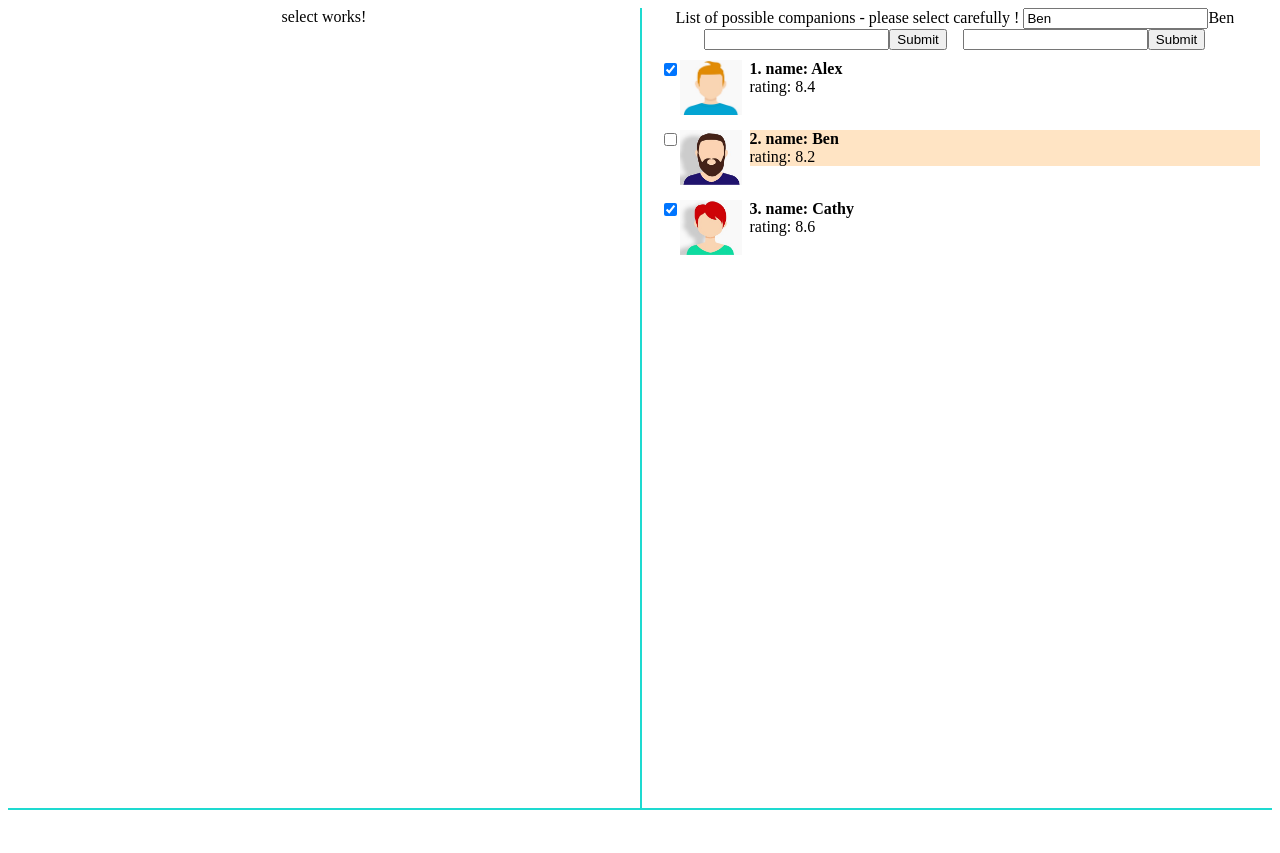
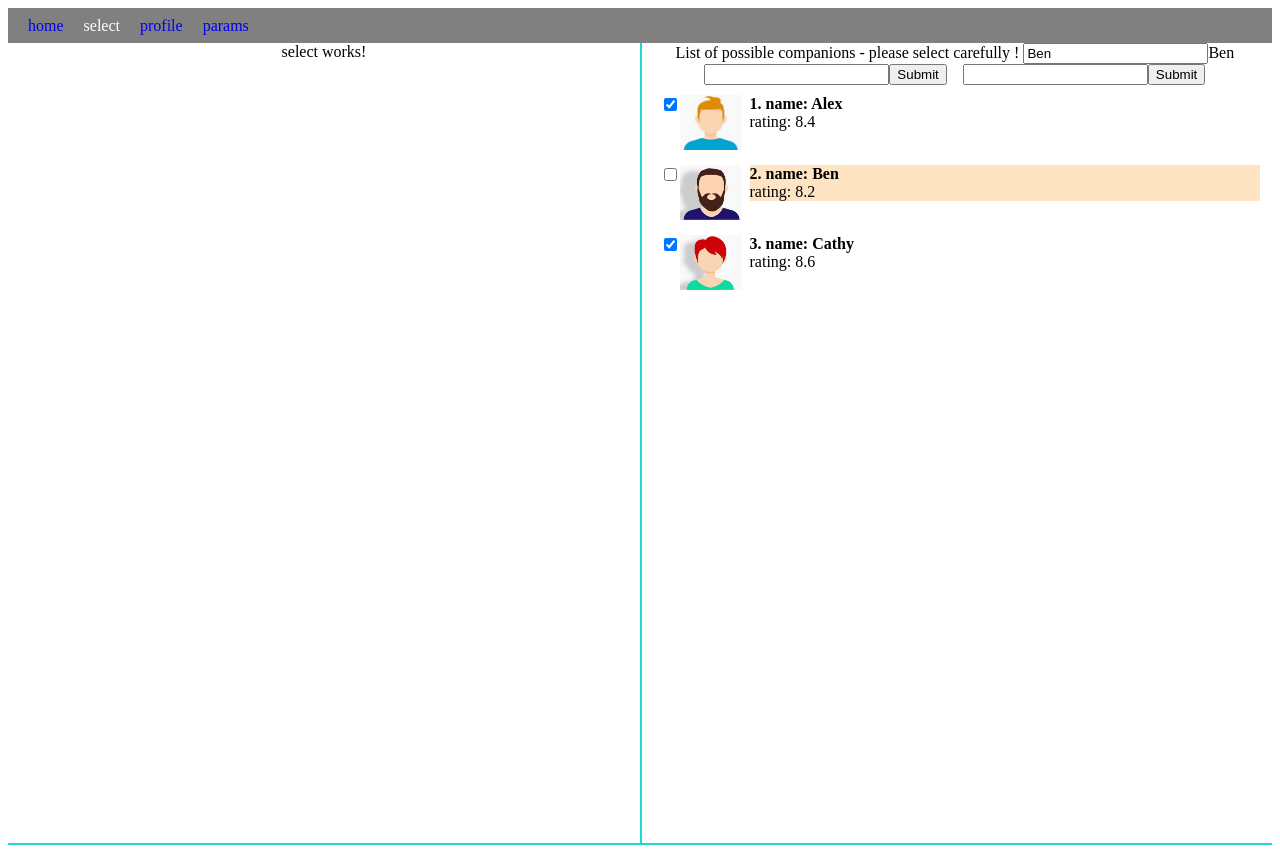
Before and after one commit to aripovula/carpoolNg, an Angular app: page /select in a window 1280 px wide. Before the commit the page ends 818 px from the top, so only its background shows below. Built offline with nearby package versions, Linux system fonts and the light colour scheme.

Commit message:
page routerlinks are done

```diff
--- /dev/null
+++ b/src/app/app-routing.module.ts
@@ -0,0 +1,30 @@
+import { NgModule } from '@angular/core';
+import { Routes, RouterModule } from '@angular/router';
+
+import { ItineraryComponent } from './itinerary/itinerary.component';
+import { SelectComponent } from './select/select.component';
+import { FeedbackComponent } from './feedback/feedback.component';
+import { ProfileComponent } from './profile/profile.component';
+import { ParamsComponent } from './params/params.component';
+import { NotFoundComponent } from './not-found/not-found.component';
+
+const appRoutes: Routes = [
+    { path: '', component: ItineraryComponent},
+    { path: 'select', component: SelectComponent},
+    { path: 'feedback/:id/:name', component: FeedbackComponent},
+    { path: 'profile', component: ProfileComponent},
+    { path: 'params', component: ParamsComponent},
+    { path: 'not-found', component: NotFoundComponent},
+    { path: '**', redirectTo: '/not-found' }
+  ];
+
+@NgModule({
+    imports: [
+        RouterModule.forRoot(appRoutes)
+      ],
+      exports: [RouterModule]
+})
+
+export class AppRoutingModule {
+
+}
--- a/src/app/app.component.css
+++ b/src/app/app.component.css
@@ -0,0 +1,32 @@
+/* .menu {
+    display: flex!important;
+    align-items: center!important;
+    justify-content: center!important;
+    text-decoration: none!important;
+    margin: 20px!important;
+  }
+   */
+
+   .header {
+    background: gray;
+     /* #364051; */
+    height: 35px;
+    line-height: 35px;
+    align-items: center;
+  }
+
+  .header__content {
+    height: 35px;
+    line-height: 35px;
+    align-items: center;
+    display: flex;
+  }
+
+  .header__title {
+    text-decoration: none;
+    margin-left: 20px;
+  }
+
+  .active-link{
+      color: white;
+  }
--- a/src/app/app.component.html
+++ b/src/app/app.component.html
@@ -1,4 +1,17 @@
 <!--The content below is only a placeholder and can be replaced.-->
+
 <div>
-      <app-select></app-select>
+      <div class="header header__content">
+            <a class="header__title"
+             routerLink="/"
+             routerLinkActive="active-link"
+             [routerLinkActiveOptions]="{exact: true}"
+            >home</a>
+            <a class="header__title" routerLink="/select" routerLinkActive="active-link">select</a>
+            <a class="header__title" routerLink="/profile" routerLinkActive="active-link">profile</a>
+            <a class="header__title" routerLink="/params" routerLinkActive="active-link">params</a>
+            <!-- <a class="header__title" routerLink="" routerLinkActive="active-link">idle</a>
+            <a class="header__title" routerLink="" routerLinkActive="active-link">idle</a> -->
+      </div>
+      <router-outlet></router-outlet>
 </div>
--- a/src/app/companions-list/companions-list.component.ts
+++ b/src/app/companions-list/companions-list.component.ts
@@ -1,4 +1,5 @@
 import { Component, OnInit, Output, EventEmitter, ViewChild, ElementRef, OnChanges } from '@angular/core';
+import { Router } from '@angular/router';
 
 import { LoggingService } from './../services/logging.service';
 import { DataService } from './../services/data.service';
@@ -65,7 +66,7 @@ export class CompanionsListComponent implements OnInit, OnChanges {
   //   { id: 3, name: 'Cathy', rating: 8.6, isFrequentlySelected: true, image: '../assets/Cathy.jpg' }
   // ];
 
-  constructor(private logService: LoggingService, private dataService: DataService) {  }
+  constructor(private logService: LoggingService, private dataService: DataService, private router: Router) {  }
 
   ngOnInit() {
     // console.log(this.companions[1]);
@@ -86,6 +87,7 @@ export class CompanionsListComponent implements OnInit, OnChanges {
   onLookUpNameSelected2(newWay: HTMLInputElement) {
     this.lookUpName2 = newWay.value;
     console.log('2' + this.lookUpName2);
+    this.router.navigate(['/feedback', this.lookUpName2, this.lookUpName2]);
   }
 
   onLookUpNameSelected3() {
--- a/src/app/feedback/feedback.component.html
+++ b/src/app/feedback/feedback.component.html
@@ -1,3 +1,3 @@
-<p>
+<!-- <p>
   feedback works!
-</p>
+</p> -->
--- a/src/app/feedback/feedback.component.ts
+++ b/src/app/feedback/feedback.component.ts
@@ -1,15 +1,33 @@
-import { Component, OnInit } from '@angular/core';
+import { Component, OnInit, OnDestroy } from '@angular/core';
+import { ActivatedRoute, Params } from '@angular/router';
+import { Subscription } from 'rxjs';
 
 @Component({
   selector: 'app-feedback',
-  templateUrl: './feedback.component.html',
+  template:
+  `
+  <p>
+    feedback works!
+  </p>
+  <a [routerLink]="['/feedback','44','Benny']">44 Benny</a>
+  `,
   styleUrls: ['./feedback.component.css']
 })
-export class FeedbackComponent implements OnInit {
+export class FeedbackComponent implements OnInit, OnDestroy {
+  paramsSubscription: Subscription;
 
-  constructor() { }
+  constructor(private route: ActivatedRoute) { }
 
   ngOnInit() {
+    // console.log(this.route.snapshot.params['id']);
+    // console.log(this.route.snapshot.params['name']);
+    this.paramsSubscription = this.route.params.subscribe((params: Params) => {
+      console.log('param only' + params['id']);
+      console.log(params['name']);
+    });
   }
 
+  ngOnDestroy() {
+    this.paramsSubscription.unsubscribe();
+  }
 }
--- /dev/null
+++ b/src/app/not-found/not-found.component.html
@@ -0,0 +1,4 @@
+<br/>
+<h2>
+  &nbsp; &nbsp; This page is not-found - 404
+</h2>
--- /dev/null
+++ b/src/app/not-found/not-found.component.ts
@@ -0,0 +1,15 @@
+import { Component, OnInit } from '@angular/core';
+
+@Component({
+  selector: 'app-not-found',
+  templateUrl: './not-found.component.html',
+  styleUrls: ['./not-found.component.css']
+})
+export class NotFoundComponent implements OnInit {
+
+  constructor() { }
+
+  ngOnInit() {
+  }
+
+}
```
Also changed, not shown: src/app/app.module.ts (+7 -1 lines), src/app/not-found/not-found.component.css (added), 1 other file (tests, documents, lock files or other folders).
